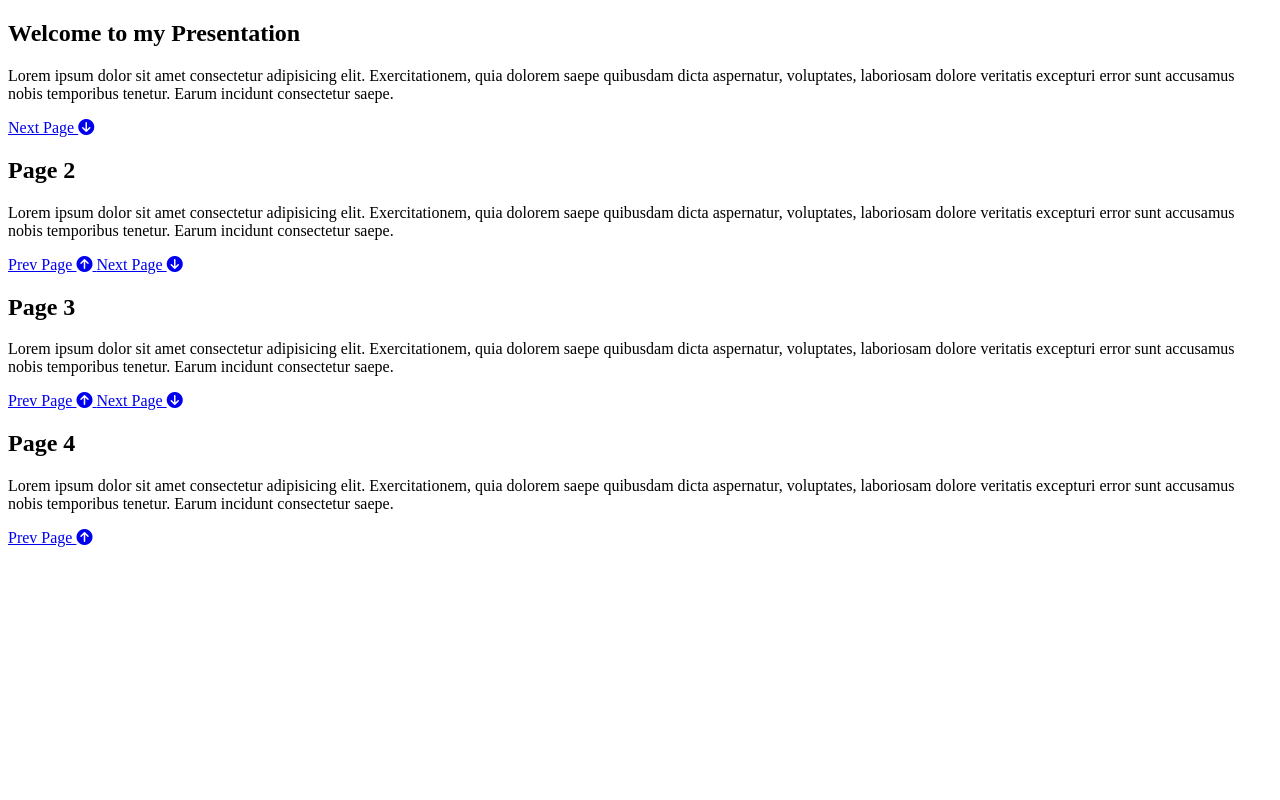
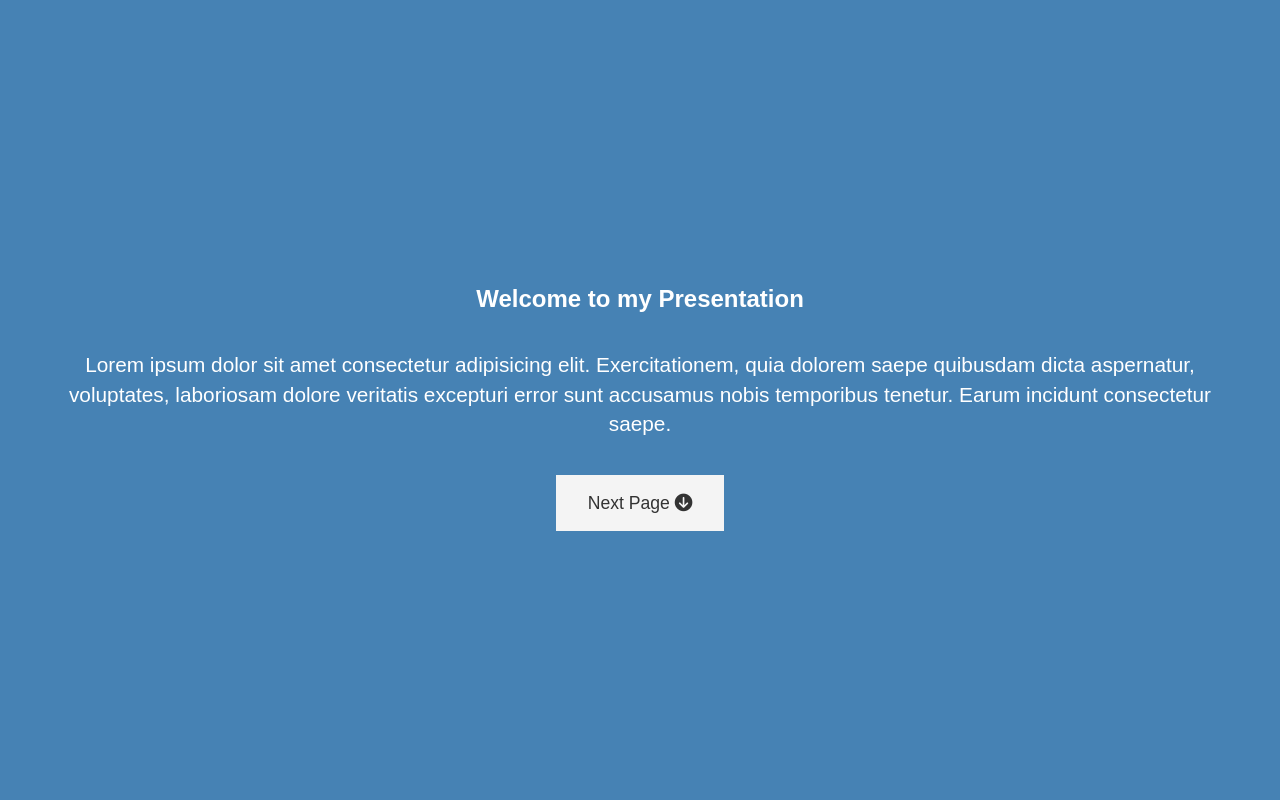
Before and after one commit to Divisible/Presentation-web-site, a plain HTML site: page index.html in a window 1280 px wide. Shown: the top 800 px of the page. Drawn offline with Linux system fonts and the light colour scheme.

Commit message:
CSS styles

```diff
--- a/css/style.css
+++ b/css/style.css
@@ -1,3 +1,71 @@
 :root {
-  --page-1-color:
+  --page-1-color: steelblue;
+  --page-2-color: tan;
+  --page-3-color: teal;
+  --page-4-color: slateblue;
+  -o-animation-speed: 1s;
 }
+
+html {
+  margin: 0;
+  padding: 0;
+  box-sizing: border-box;
+}
+
+body {
+  font-family: Arial, Helvetica, sans-serif;
+  line-height: 1.4;
+  color: #fff;
+  margin: 0;
+  padding: 0;
+  overflow: hidden;
+}
+
+/* Page Colors */
+#page-1 {background: var(--page-1-color)}
+#page-2 {background: var(--page-2-color)}
+#page-3 {background: var(--page-3-color)}
+#page-4 {background: var(--page-4-color)}
+
+.page {
+  display: flex;
+  flex-direction: column;
+  height: 100vh;
+  align-items: center;
+  justify-content: center;
+  text-align: center;
+  padding: 0 4rem;
+}
+
+.page h1 {
+  font-size: 4 rem;
+  line-height: 1.2;
+  margin: 1rem;
+}
+
+.page p {
+  font-size: 1.3rem;
+}
+
+.btn {
+  display: inline-block;
+  padding: 1rem 2rem;
+  background: #f4f4f4;
+  color: #333;
+  text-decoration: none;
+  border: none;
+  margin-top: 1rem;
+  font-size: 1.1rem;
+  transition: all 0.3s ease-in;
+}
+
+.btn:hover,
+.btn-dark {
+  background: #333;
+  color: #fff;
+}
+
+.btn-dark:hover {
+  background: #f4f4f4;
+  color: #333;
+}
```
